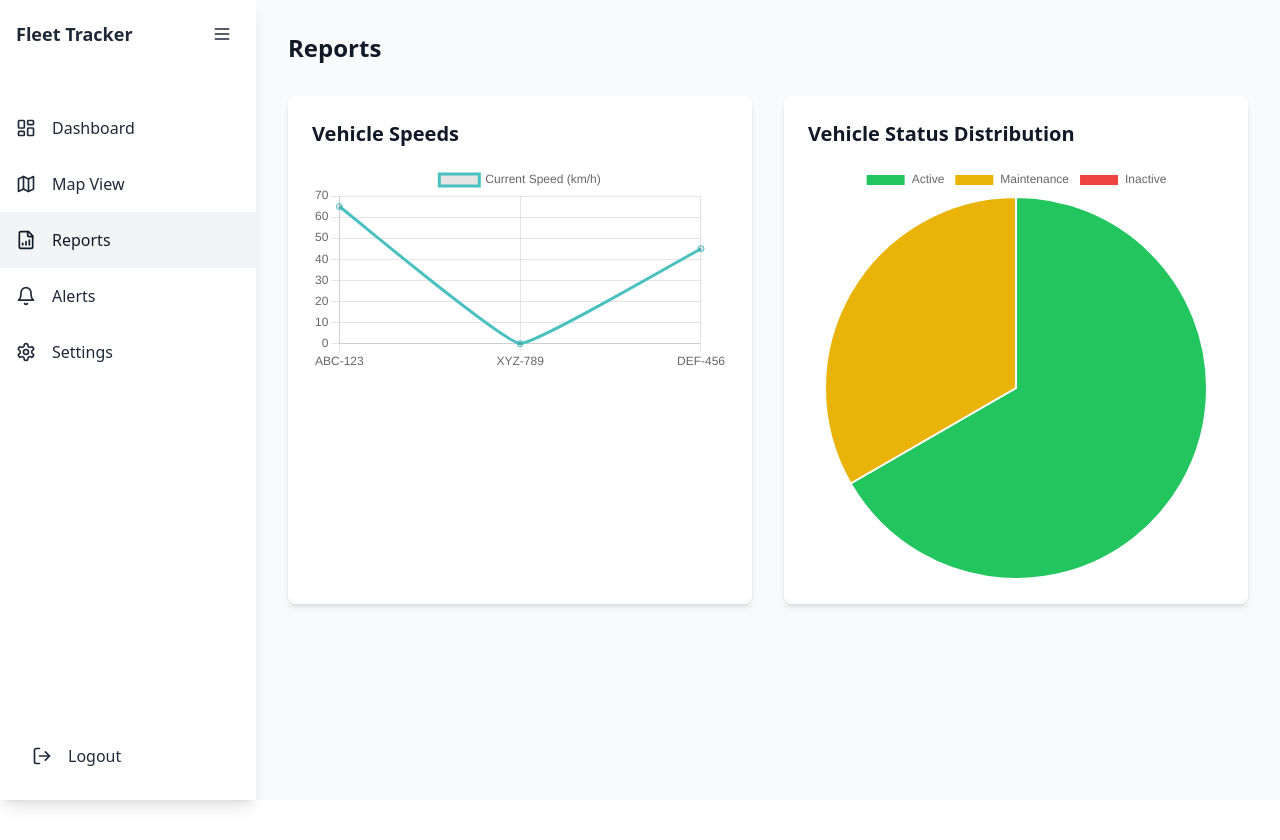
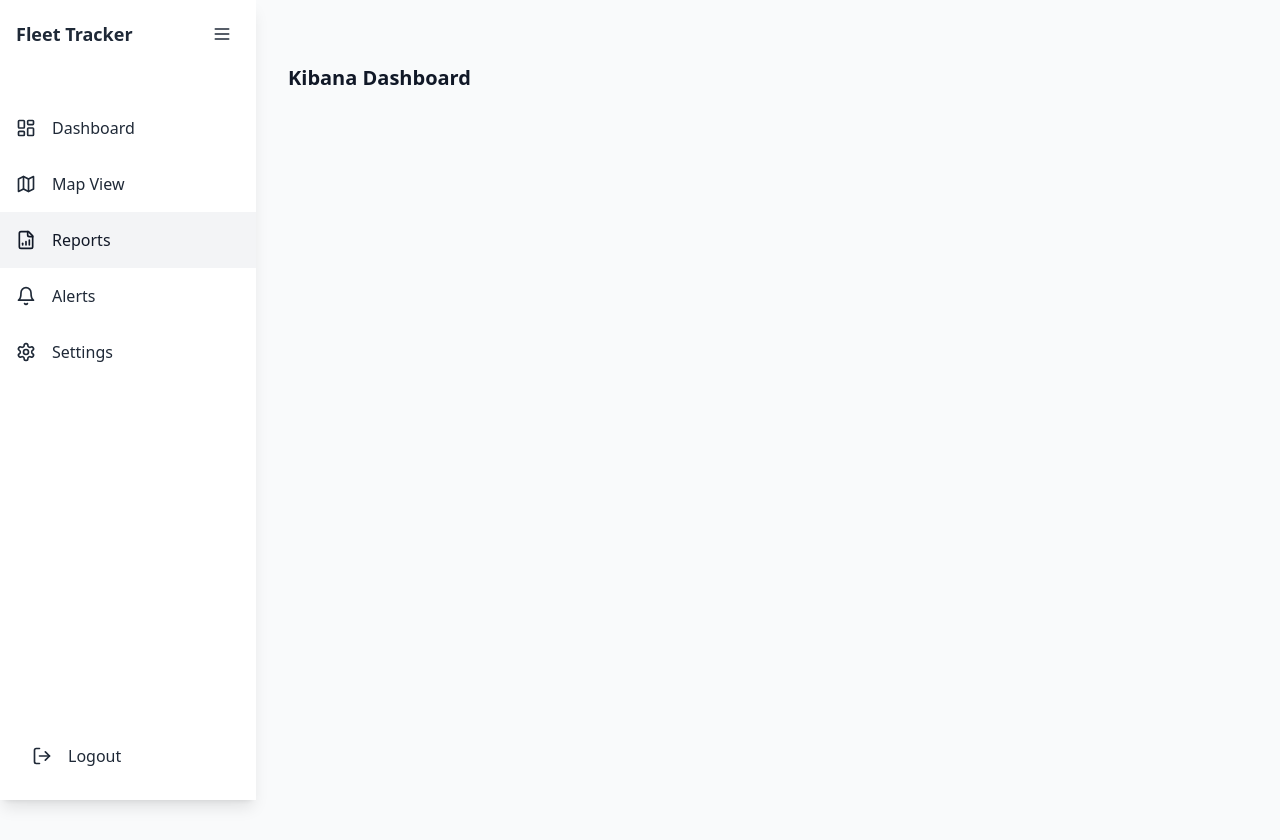
Before and after one commit to AlyshahJudani5/Vehicle-tracking-interface-, a React (Vite) app: page /reports in a window 1280 px wide. Before the commit the page ends 800 px from the top, so only its background shows below. Built offline with nearby package versions, Linux system fonts and the light colour scheme.

Commit message:
Adding i frame

```diff
--- a/src/pages/Reports.tsx
+++ b/src/pages/Reports.tsx
@@ -1,4 +1,4 @@
-import React from 'react';
+// import React from 'react';
 import {
   Chart as ChartJS,
   CategoryScale,
@@ -10,7 +10,7 @@ import {
   Legend,
   ArcElement,
 } from 'chart.js';
-import { Line, Pie } from 'react-chartjs-2';
+// import { Line, Pie } from 'react-chartjs-2';
 import { useStore } from '../store/useStore';
 
 ChartJS.register(
@@ -58,20 +58,29 @@ export function Reports() {
   };
 
   return (
-    <div>
-      <h1 className="text-2xl font-bold mb-8">Reports</h1>
+          <div className="mt-8">
+          <h2 className="text-xl font-semibold mb-4">Kibana Dashboard</h2>
+          <iframe
+            src="http://localhost:5601/app/dashboards#/view/your-dashboard-id?embed=true"
+            height="700"
+            width="100%"
+            style={{ border: 'none' }}
+          ></iframe>
+        {/* </div>
 
-      <div className="grid grid-cols-1 lg:grid-cols-2 gap-8">
-        <div className="bg-white p-6 rounded-lg shadow-md">
-          <h2 className="text-xl font-semibold mb-4">Vehicle Speeds</h2>
-          <Line data={speedData} />
-        </div>
+        // <div>
+    //   <h1 className="text-2xl font-bold mb-8">Reports</h1>
 
+    //   <div className="grid grid-cols-1 lg:grid-cols-2 gap-8">
+    //     <div className="bg-white p-6 rounded-lg shadow-md">
+    //       <h2 className="text-xl font-semibold mb-4">Vehicle Speeds</h2>
+    //       <Line data={speedData} />
+    //     </div>
         <div className="bg-white p-6 rounded-lg shadow-md">
           <h2 className="text-xl font-semibold mb-4">Vehicle Status Distribution</h2>
           <Pie data={statusData} />
         </div>
-      </div>
+      </div> */}
     </div>
   );
 }
--- a/src/services/vehicleSimulator.ts
+++ b/src/services/vehicleSimulator.ts
@@ -7,7 +7,7 @@ const UPDATE_INTERVAL = 2000; // ms
 export class VehicleSimulator {
   private subscribers: ((vehicles: Vehicle[]) => void)[] = [];
   private vehicles: Vehicle[] = [];
-  private interval: NodeJS.Timer | null = null;
+  private interval: ReturnType<typeof setInterval> | null = null;
 
   constructor(initialVehicles: Vehicle[]) {
     this.vehicles = initialVehicles;
```
Also changed, not shown: 2 other files (tests, documents, lock files or other folders).
